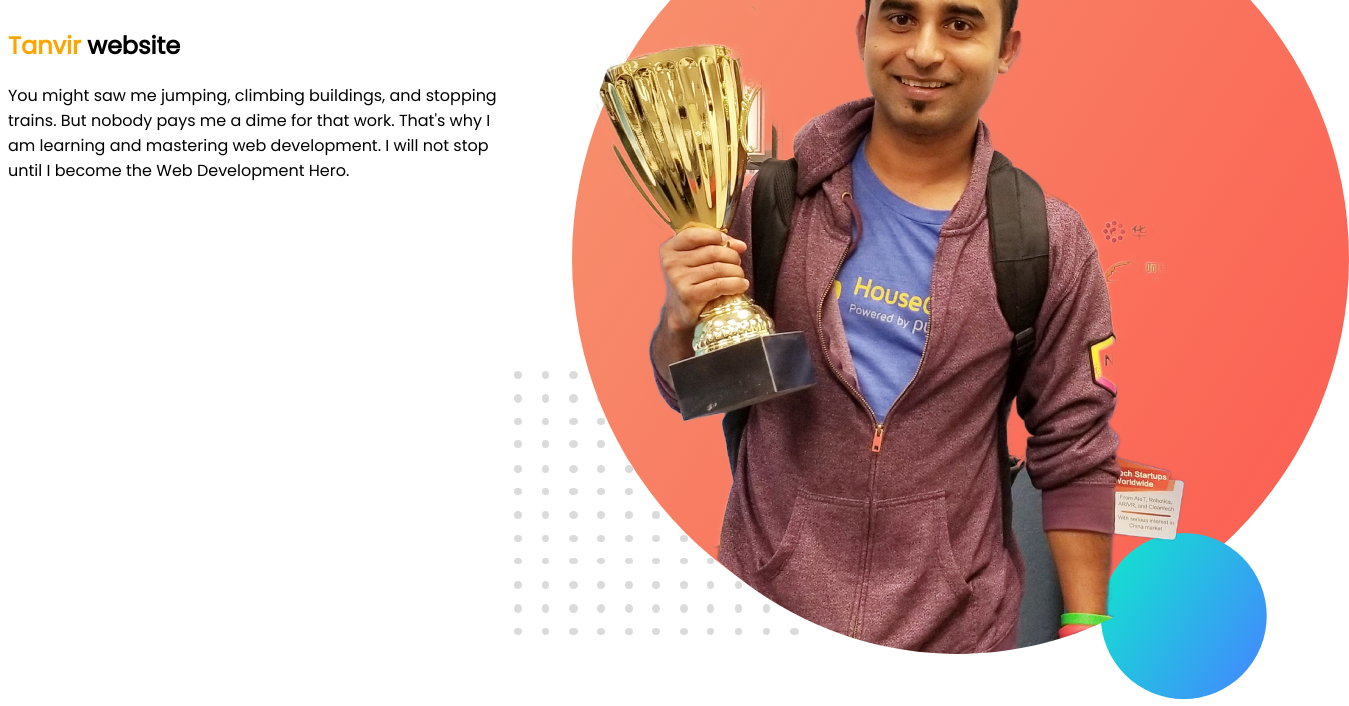
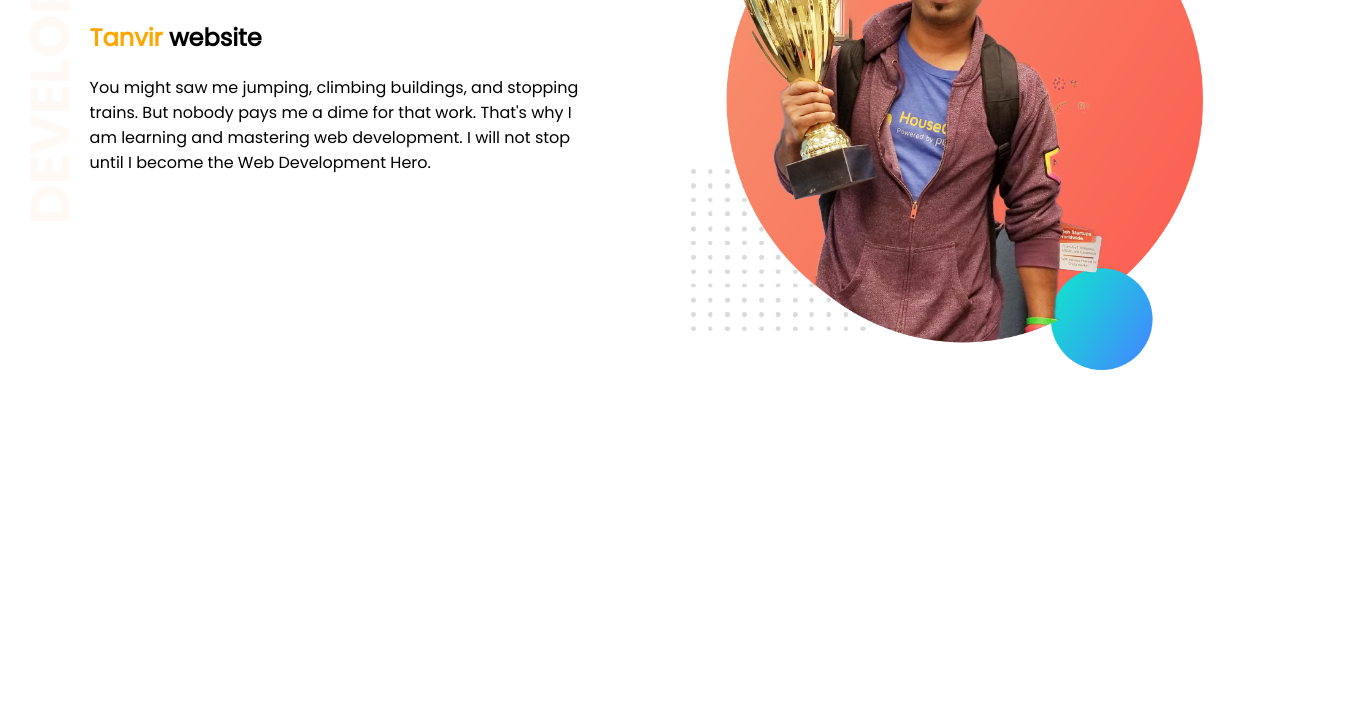
Before and after one commit to wasib800/wasib-portfolio, a plain HTML site: page index.html in a window 1280 px wide. Shown: the part 138-844 px from the top of the page, 1349 px wide, since content can reach past the window. After the commit the page ends 800 px from the top, so only its background shows below. Drawn offline with Linux system fonts and the light colour scheme.

Commit message:
port folio code

```diff
--- a/index.html
+++ b/index.html
@@ -13,7 +13,7 @@
 </section>
 
 <body>
-    <section>
+    <section class="top-banner">
         <div class="half-width">
             <h1>welcome to</h1>
             <h2><span class="name-highlight">Tanvir</span> website</h2>
--- a/style.css
+++ b/style.css
@@ -1,4 +1,5 @@
 body {
+    margin: 0;
     font-family: 'Poppins', sans-serif;
 }
 
@@ -13,4 +14,19 @@ h1 {
 .half-width {
     width: 40%;
     float: left;
+    margin-left: 5%;
+    padding-left: 2%;
 }
+
+.half-width img {
+    width: 100%;
+}
+
+.top-banner {
+    background-image: url(images/top-banner.png);
+    background-repeat: no-repeat;
+}
+
+section {
+    height: 500px;
+}
```
